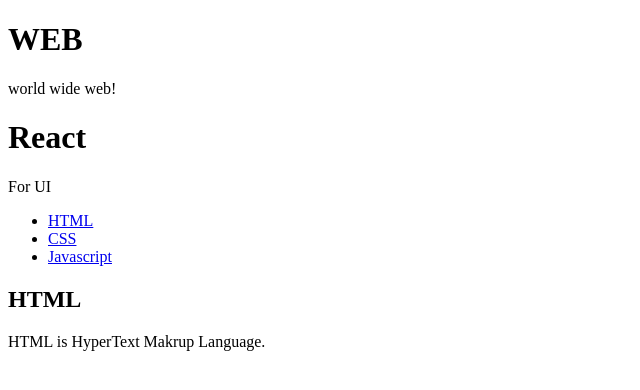
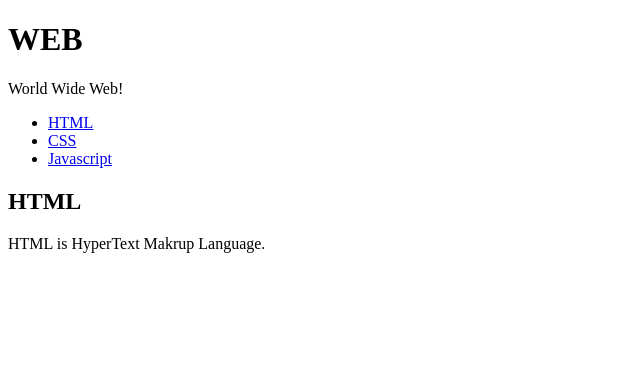
Before and after one commit to thechanmoon/react-app-template, a React (Create React App) app: page / in a window 1280 px wide. Shown: the top 390 px of the page, without its empty margins (0-640 px from the left). Built offline with nearby package versions, Linux system fonts and the light colour scheme.

Commit message:
state added

```diff
--- a/src/App.js
+++ b/src/App.js
@@ -7,12 +7,24 @@
 
 // function App() {
 class App extends Component{
+  constructor(props){
+    super(props);
+    this.state = {
+      subject:{title:"WEB",sub:"World Wide Web!"},
+      contents: [
+        {id:1, title:"HTML"}
+      ]
+    }
+  }
   render(){
     return (
       <div className="App">
         {/* Hello, React!! */}
-        <Subject title = "WEB" sub = "world wide web!"></Subject>
-        <Subject title = "React" sub = "For UI"></Subject>
+        <Subject
+          title = {this.state.subject.title}
+          sub = {this.state.subject.sub}>
+        </Subject>
+        {/* <Subject title = "React" sub = "For UI"></Subject> */}
         <Toc></Toc>
         <Contents title = "HTML" desc = "HTML is HyperText Makrup Language."></Contents>
       </div >
```
